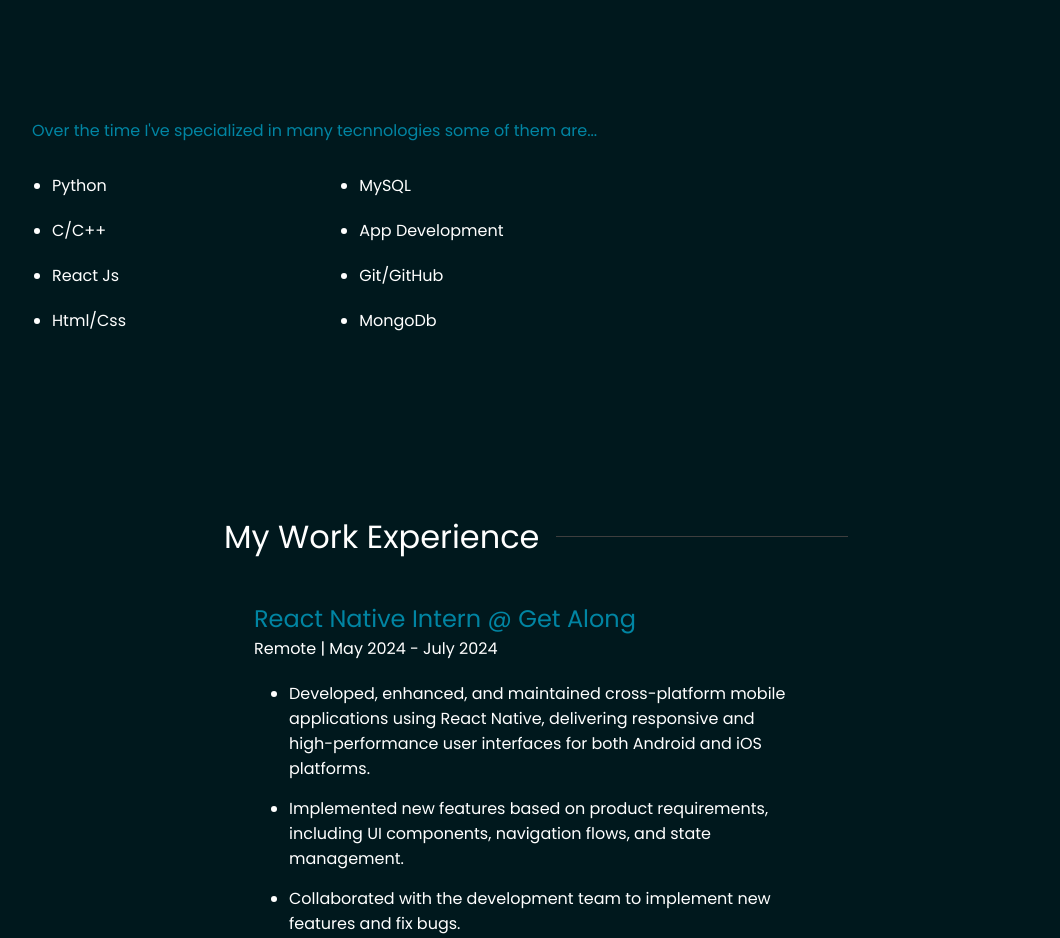
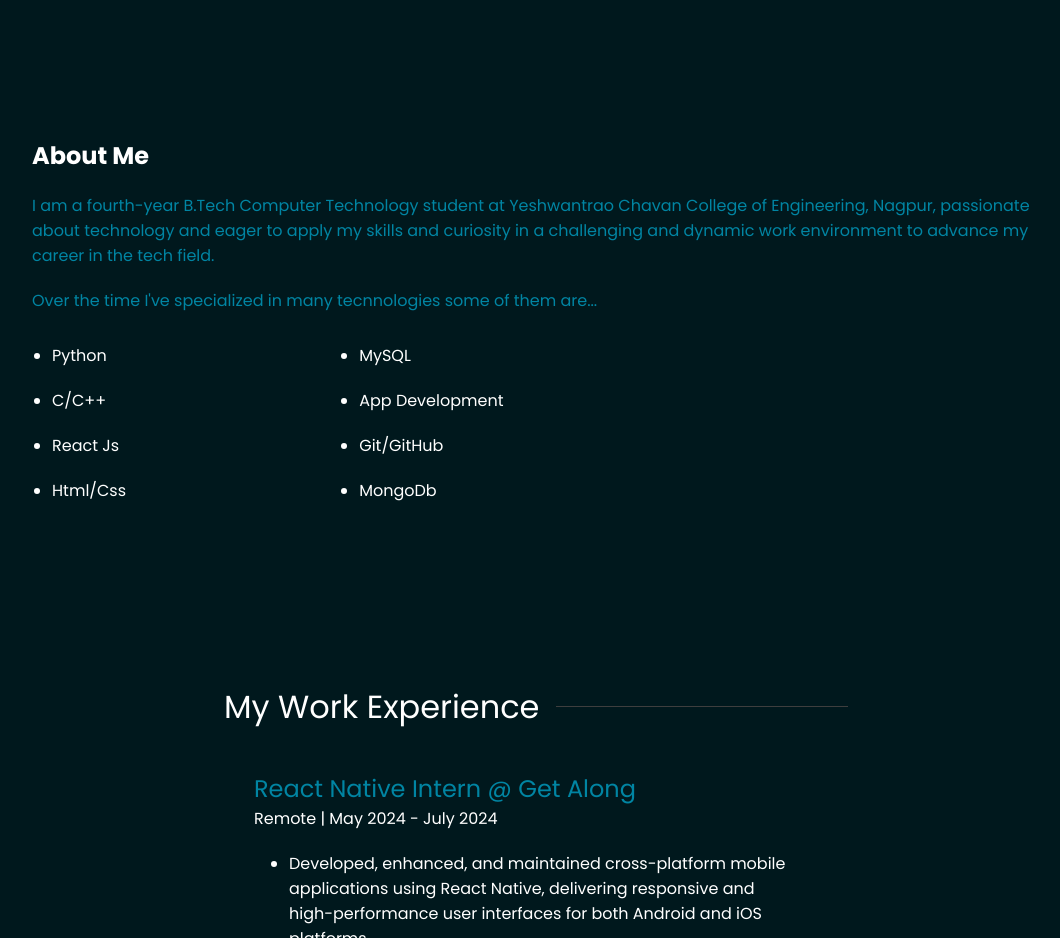
Before and after one commit to abhijeetpakhidde/My_Portfolio, a plain HTML site: page index.html in a window 1280 px wide. Shown: the part 860-1798 px from the top of the page, without its empty margins (96-1156 px from the left). Drawn offline with nearby package versions, Linux system fonts and the light colour scheme.

Commit message:
About section Update

```diff
--- a/index.html
+++ b/index.html
@@ -46,6 +46,13 @@
 
       <section id="About" class="secondsection">
         <div class="space"></div>
+        <h2 style="margin: 20px 0">About Me</h2>
+        <p style="margin-bottom: 20px">
+          I am a fourth-year B.Tech Computer Technology student at Yeshwantrao
+          Chavan College of Engineering, Nagpur, passionate about technology and
+          eager to apply my skills and curiosity in a challenging and dynamic
+          work environment to advance my career in the tech field.
+        </p>
         <p>
           Over the time I've specialized in many tecnnologies some of them
           are...
```
